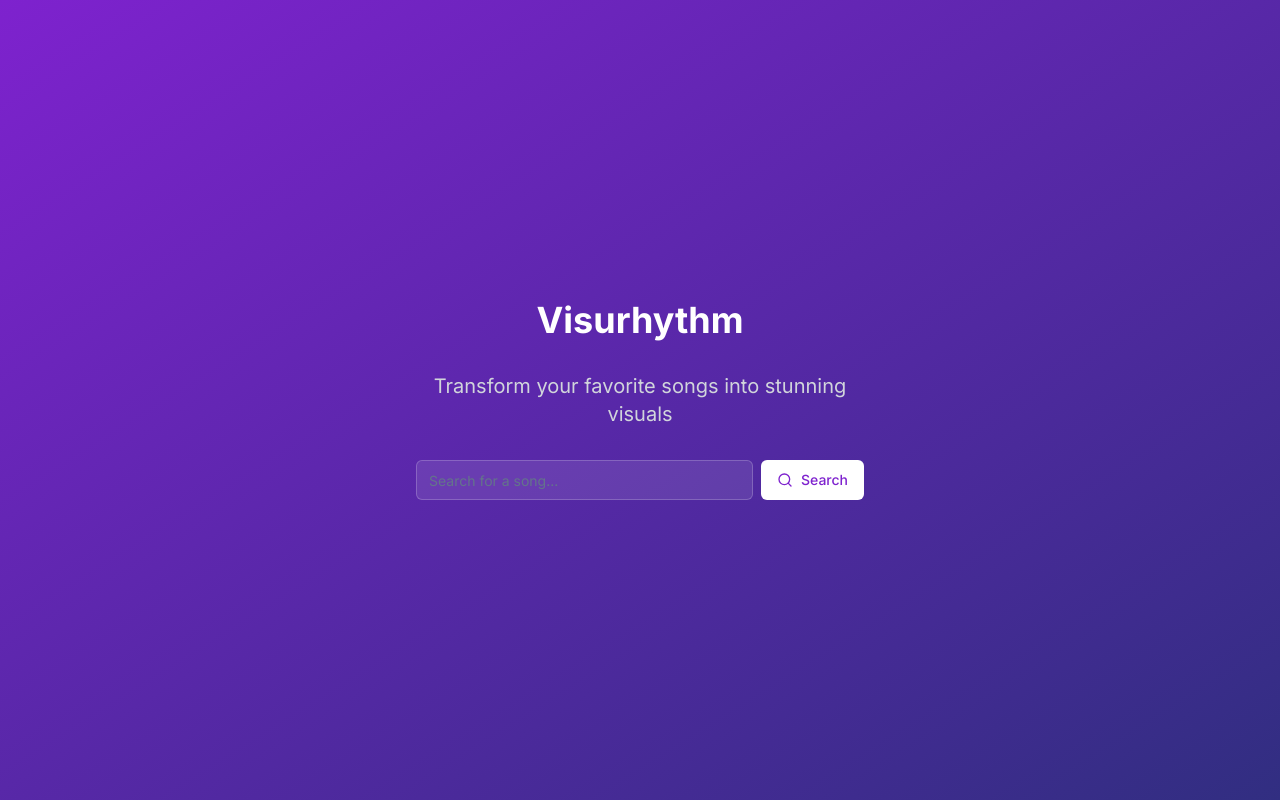
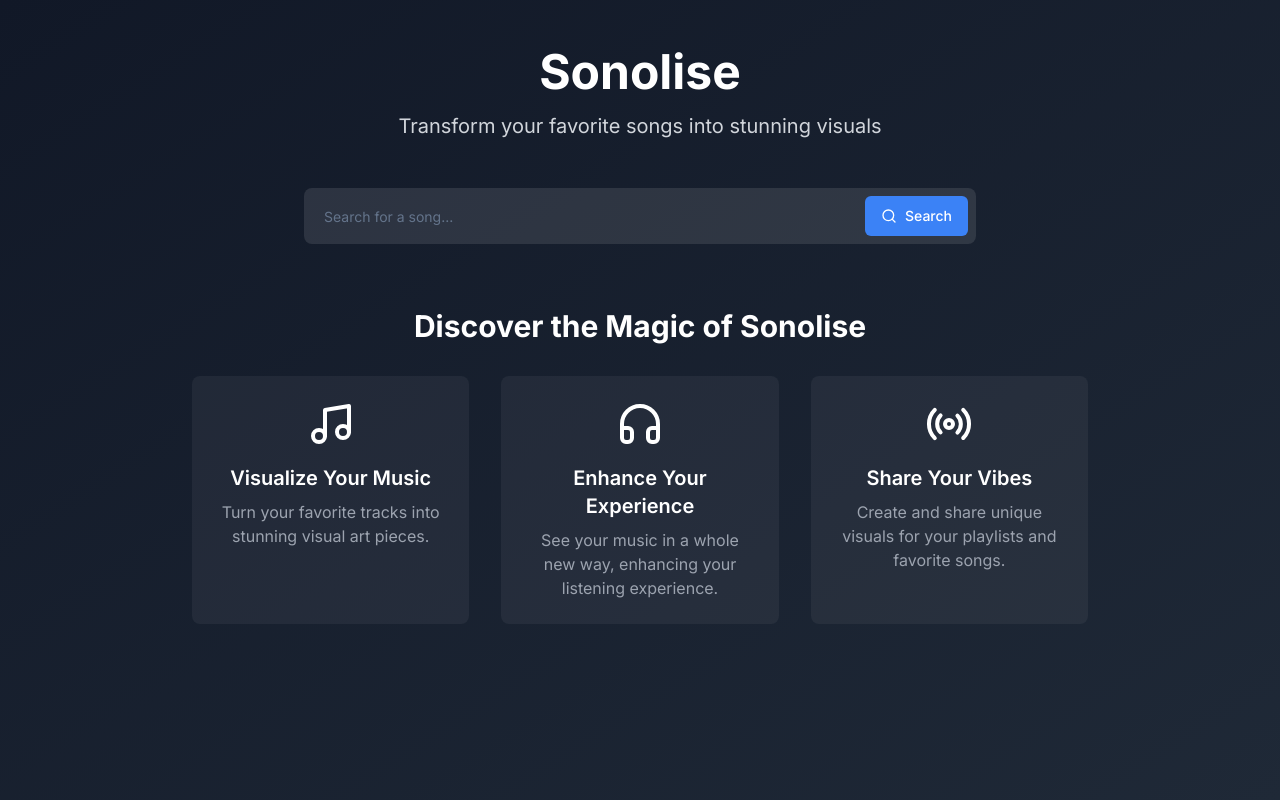
Before and after one commit to Atomized-titan/sono-art, a Next.js app: page / in a window 1280 px wide. Built offline with nearby package versions, Linux system fonts and the light colour scheme.

Commit message:
fix: better search page and landing

```diff
--- a/src/app/layout.tsx
+++ b/src/app/layout.tsx
@@ -5,7 +5,7 @@ import "./globals.css";
 const inter = Inter({ subsets: ["latin"] });
 
 export const metadata: Metadata = {
-  title: "Visurhythm",
+  title: "Sonolise",
   description: "Transform your favorite songs into stunning visuals",
 };
 
--- a/src/app/page.tsx
+++ b/src/app/page.tsx
@@ -1,58 +1,86 @@
 "use client";
 
+import { useState, useEffect } from "react";
+import { motion, AnimatePresence } from "framer-motion";
 import { LoadingDots } from "@/components/loading-dots";
 import { Button } from "@/components/ui/button";
 import { Input } from "@/components/ui/input";
-import { Search } from "lucide-react";
+import { Search, Music, Headphones, Radio } from "lucide-react";
 import Link from "next/link";
-import { useState } from "react";
+import Image from "next/image";
+import { useRouter, useSearchParams } from "next/navigation";
 
 export default function Home() {
   const [query, setQuery] = useState("");
   const [searchResults, setSearchResults] = useState([]);
   const [isSearching, setIsSearching] = useState(false);
 
-  const handleSearch = async () => {
+  const searchParams = useSearchParams();
+  const router = useRouter();
+
+  useEffect(() => {
+    const searchQuery = searchParams.get("q");
+    if (searchQuery) {
+      setQuery(searchQuery);
+      handleSearch(searchQuery);
+    }
+  }, [searchParams]);
+
+  const handleSearch = async (searchQuery = query) => {
+    if (!searchQuery.trim()) return;
     setIsSearching(true);
     try {
       const response = await fetch(
-        `/api/search?q=${encodeURIComponent(query)}`
+        `/api/search?q=${encodeURIComponent(searchQuery)}`
       );
-      if (!response.ok) {
-        throw new Error("Search failed");
-      }
+      if (!response.ok) throw new Error("Search failed");
       const results = await response.json();
       setSearchResults(results);
+      // Update the URL with the search query
+      router.push(`/?q=${encodeURIComponent(searchQuery)}`, { scroll: false });
     } catch (error) {
       console.error("Search failed:", error);
     }
     setIsSearching(false);
   };
+  const handleKeyPress = (e: React.KeyboardEvent) => {
+    if (e.key === "Enter") handleSearch();
+  };
 
   return (
-    <main className="flex min-h-screen flex-col items-center justify-center p-24 bg-gradient-to-br from-purple-700 to-indigo-900">
-      <div className="w-full max-w-md space-y-8">
-        <h1 className="text-4xl font-bold text-center text-white mb-2">
-          Visurhythm
-        </h1>
-        <p className="text-xl text-center text-gray-300 mb-8">
+    <main className="min-h-screen bg-gradient-to-br from-gray-900 to-gray-800 text-white">
+      <motion.div
+        initial={{ opacity: 0, y: -20 }}
+        animate={{ opacity: 1, y: 0 }}
+        transition={{ duration: 0.5 }}
+        className="container mx-auto px-4 py-12"
+      >
+        <h1 className="text-5xl font-bold text-center mb-4">Sonolise</h1>
+        <p className="text-xl text-center text-gray-300 mb-12">
           Transform your favorite songs into stunning visuals
         </p>
 
-        <div className="flex space-x-2">
+        <motion.div
+          initial={{ scale: 0.9, opacity: 0 }}
+          animate={{ scale: 1, opacity: 1 }}
+          transition={{ delay: 0.2, duration: 0.3 }}
+          className="max-w-2xl mx-auto mb-16"
+        >
+          <div className="flex space-x-2 bg-white/10 p-2 rounded-lg">
             <Input
               type="text"
               value={query}
               onChange={(e) => setQuery(e.target.value)}
+              onKeyPress={handleKeyPress}
               placeholder="Search for a song..."
-            className="flex-grow bg-white/10 text-white placeholder-gray-400 border-white/20"
+              className="flex-grow bg-transparent text-white placeholder-gray-400 border-none focus:ring-0"
             />
             <Button
-            onClick={handleSearch}
-            className="bg-white text-purple-700 hover:bg-gray-200"
+              onClick={() => handleSearch()}
+              className="bg-blue-500 hover:bg-blue-600 text-white"
             >
               {isSearching ? (
-              <LoadingDots />
+                <LoadingDots color="white" />
               ) : (
                 <>
                   <Search className="h-4 w-4 mr-2" />
@@ -61,27 +89,99 @@ export default function Home() {
               )}
             </Button>
           </div>
+        </motion.div>
 
+        <AnimatePresence>
           {searchResults.length > 0 && (
-          <div className="mt-8">
-            <h2 className="text-2xl font-bold text-white mb-4">
-              Search Results
-            </h2>
-            <ul className="space-y-2">
+            <motion.div
+              initial={{ opacity: 0, y: 20 }}
+              animate={{ opacity: 1, y: 0 }}
+              exit={{ opacity: 0, y: -20 }}
+              className="max-w-4xl mx-auto"
+            >
+              <h2 className="text-2xl font-bold mb-4">Search Results</h2>
+              <ul className="grid grid-cols-1 md:grid-cols-2 lg:grid-cols-3 gap-4">
                 {searchResults.map((track: any) => (
-                <li key={track.id} className="bg-white/10 p-2 rounded">
+                  <motion.li
+                    key={track.id}
+                    whileHover={{ scale: 1.05 }}
+                    whileTap={{ scale: 0.95 }}
+                    className="bg-white/10 p-4 rounded-lg"
+                  >
                     <Link
                       href={`/${track.id}`}
-                    className="text-white hover:underline"
+                      className="flex items-center space-x-4"
                     >
-                    {track.name} - {track.artists[0].name}
+                      <Image
+                        src={track.album.images[0].url}
+                        alt={track.name}
+                        width={60}
+                        height={60}
+                        className="rounded"
+                      />
+                      <div>
+                        <h3 className="font-semibold">{track.name}</h3>
+                        <p className="text-gray-400">{track.artists[0].name}</p>
+                      </div>
                     </Link>
-                </li>
+                  </motion.li>
                 ))}
               </ul>
+            </motion.div>
+          )}
+        </AnimatePresence>
+
+        {searchResults.length === 0 && !isSearching && (
+          <motion.div
+            initial={{ opacity: 0 }}
+            animate={{ opacity: 1 }}
+            transition={{ delay: 0.5, duration: 0.5 }}
+            className="max-w-4xl mx-auto mt-16"
+          >
+            <h2 className="text-3xl font-bold mb-8 text-center">
+              Discover the Magic of Sonolise
+            </h2>
+            <div className="grid grid-cols-1 md:grid-cols-3 gap-8">
+              <FeatureCard
+                icon={<Music className="h-12 w-12" />}
+                title="Visualize Your Music"
+                description="Turn your favorite tracks into stunning visual art pieces."
+              />
+              <FeatureCard
+                icon={<Headphones className="h-12 w-12" />}
+                title="Enhance Your Experience"
+                description="See your music in a whole new way, enhancing your listening experience."
+              />
+              <FeatureCard
+                icon={<Radio className="h-12 w-12" />}
+                title="Share Your Vibes"
+                description="Create and share unique visuals for your playlists and favorite songs."
+              />
             </div>
+          </motion.div>
         )}
-      </div>
+      </motion.div>
     </main>
   );
 }
+
+function FeatureCard({
+  icon,
+  title,
+  description,
+}: {
+  icon: React.ReactNode;
+  title: string;
+  description: string;
+}) {
+  return (
+    <motion.div
+      whileHover={{ scale: 1.05 }}
+      className="bg-white/5 p-6 rounded-lg text-center"
+    >
+      <div className="flex justify-center mb-4">{icon}</div>
+      <h3 className="text-xl font-semibold mb-2">{title}</h3>
+      <p className="text-gray-400">{description}</p>
+    </motion.div>
+  );
+}
--- a/src/components/loading-dots.tsx
+++ b/src/components/loading-dots.tsx
@@ -1,8 +1,8 @@
 import { motion } from "framer-motion";
 
-export const LoadingDots = () => {
+export const LoadingDots = (props: React.ComponentPropsWithoutRef<"div">) => {
   return (
-    <div className="flex space-x-2">
+    <div className="flex space-x-2" {...props}>
       {[0, 1, 2].map((index) => (
         <motion.div
           key={index}
```
Lines whose indentation alone changed are shown as unchanged.
